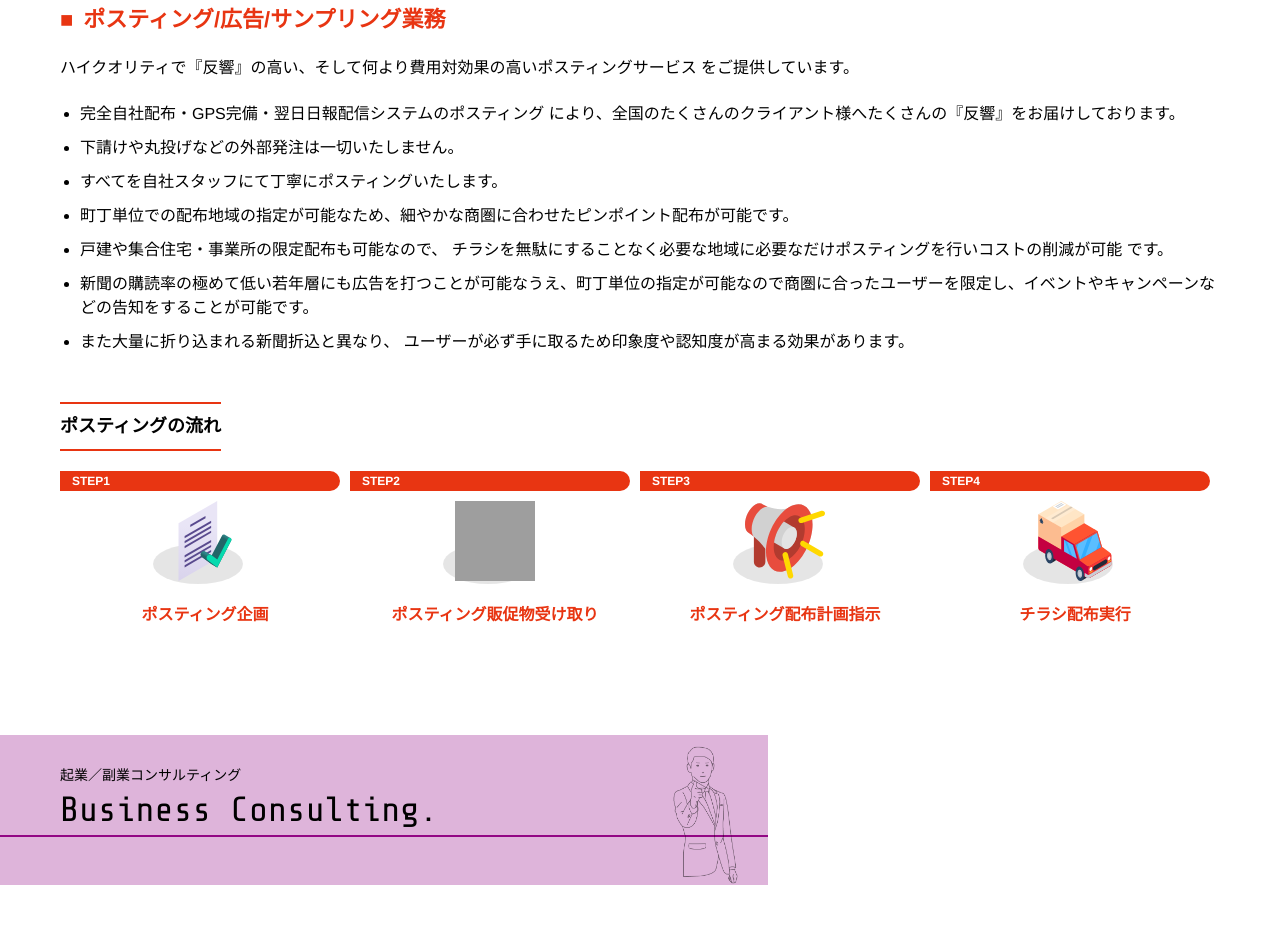
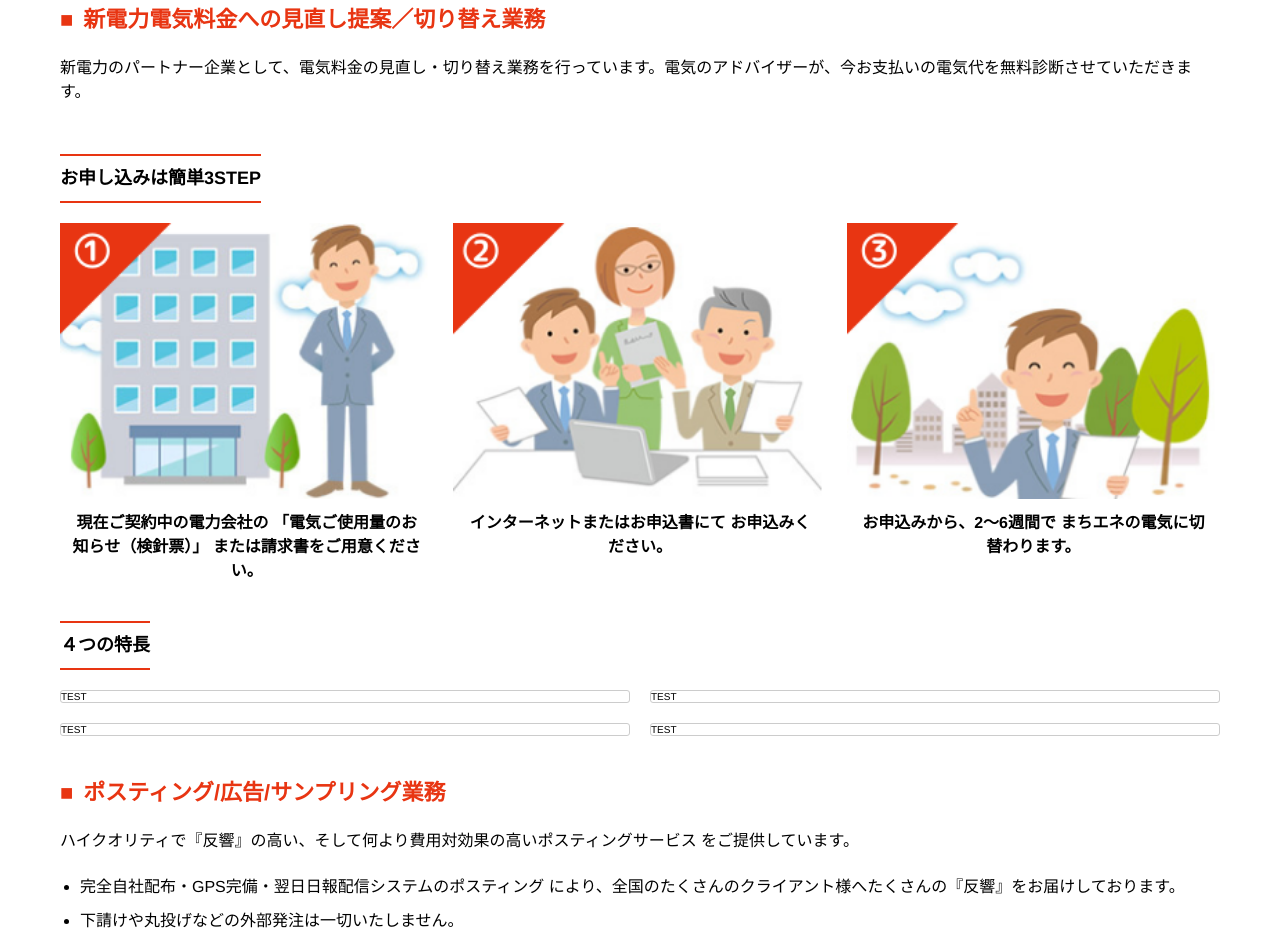
Before and after one commit to 9631kunn/bp-inc, a Gatsby site: page /works in a window 1280 px wide. Shown: the part 1573-2507 px from the top of the page. Built offline with nearby package versions, Linux system fonts and the light colour scheme; Gatsby itself is replaced by a stand-in of ours; grey boxes are pictures that could not be loaded.

Commit message:
add: new block

```diff
--- a/src/pages/works.js
+++ b/src/pages/works.js
@@ -59,13 +59,23 @@ const Description = styled.div`
         font-size: 1.2rem;
         font-weight: normal;
       }
+      &.black {
+        color: inherit;
+      }
     }
-    &.flow {
+    &.flow,
+    &.flow2 {
       display: grid;
       gap: ${gapS};
       grid-template-columns: 1fr 1fr 1fr 1fr;
       @media (max-width: ${mediaM}) {
         grid-template-columns: 1fr 1fr;
+      }
+    }
+    &.flow2 {
+      grid-template-columns: 1fr 1fr 1fr;
+      @media (max-width: ${mediaM}) {
+        grid-template-columns: 1fr;
       }
     }
     &.flow__scroll {
@@ -106,6 +116,15 @@ const Description = styled.div`
             width: 80px;
           }
         }
+      }
+    }
+    &.boxes {
+      display: grid;
+      gap: ${gapS};
+      grid-template-columns: 1fr 1fr;
+      .box {
+        border: 1px solid #ccc;
+        border-radius: 3px;
       }
     }
   }
@@ -217,6 +236,40 @@ const WorksPage = (props) => {
           <p>
             <small>※自動車、バイク持込みOK。自転車も貸与します。その他お気軽にご相談ください。</small>
           </p>
+          <Heading3 text="新電力電気料金への見直し提案／切り替え業務" className="red" />
+          <p>
+            新電力のパートナー企業として、電気料金の見直し・切り替え業務を行っています。電気のアドバイザーが、今お支払いの電気代を無料診断させていただきます。
+          </p>
+          <Heading4 text="お申し込みは簡単3STEP" className="red" />
+          <ol className="flow2">
+            <li>
+              <figure>
+                <Image filename="flow1.png" />
+                <figcaption className="black">
+                  現在ご契約中の電力会社の 「電気ご使用量のお知らせ（検針票）」 または請求書をご用意ください。
+                </figcaption>
+              </figure>
+            </li>
+            <li>
+              <figure>
+                <Image filename="flow2.png" />
+                <figcaption className="black">インターネットまたはお申込書にて お申込みください。</figcaption>
+              </figure>
+            </li>
+            <li>
+              <figure>
+                <Image filename="flow3.png" />
+                <figcaption className="black">お申込みから、2～6週間で まちエネの電気に切替わります。</figcaption>
+              </figure>
+            </li>
+          </ol>
+          <Heading4 text="４つの特長" className="red" />
+          <ol className="boxes">
+            <li className="box">TEST</li>
+            <li className="box">TEST</li>
+            <li className="box">TEST</li>
+            <li className="box">TEST</li>
+          </ol>
           <Heading3 text="ポスティング/広告/サンプリング業務" className="red" />
           <p>ハイクオリティで『反響』の高い、そして何より費用対効果の高いポスティングサービス をご提供しています。</p>
           <ul>
```
